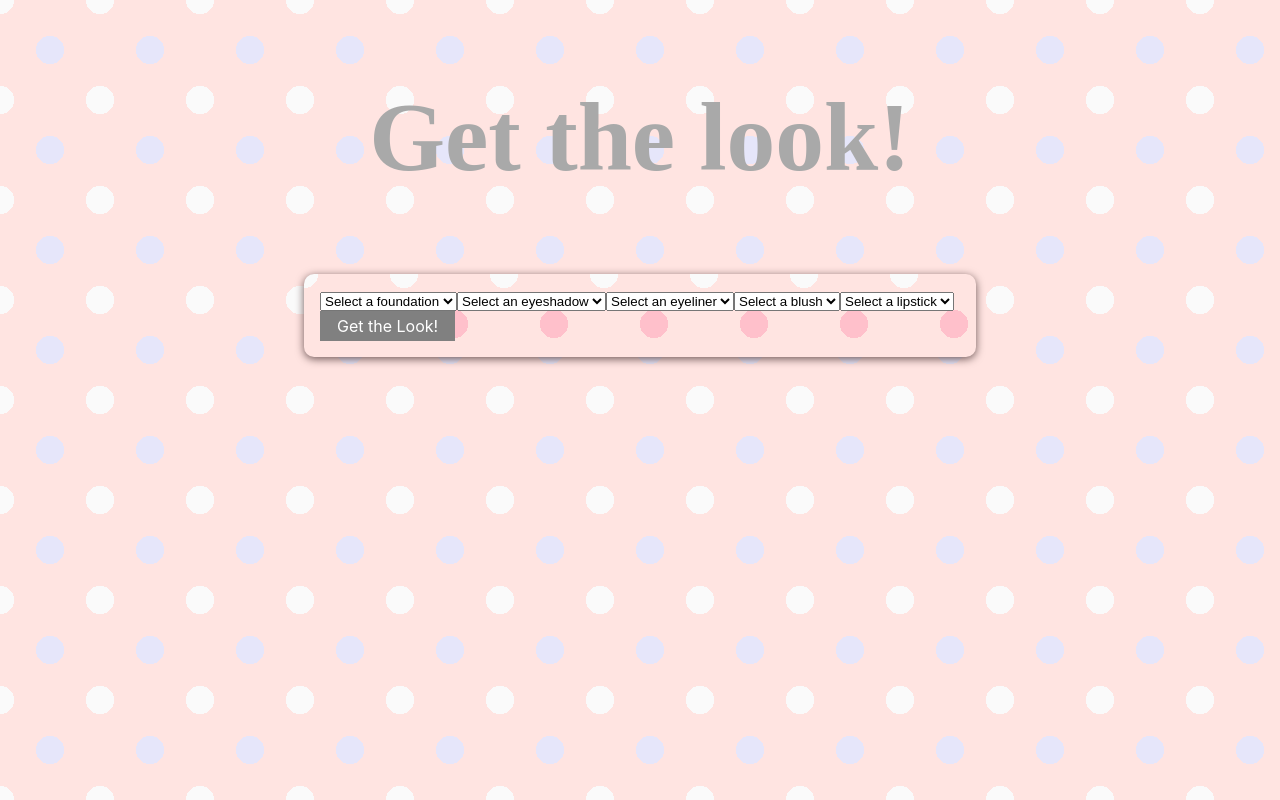
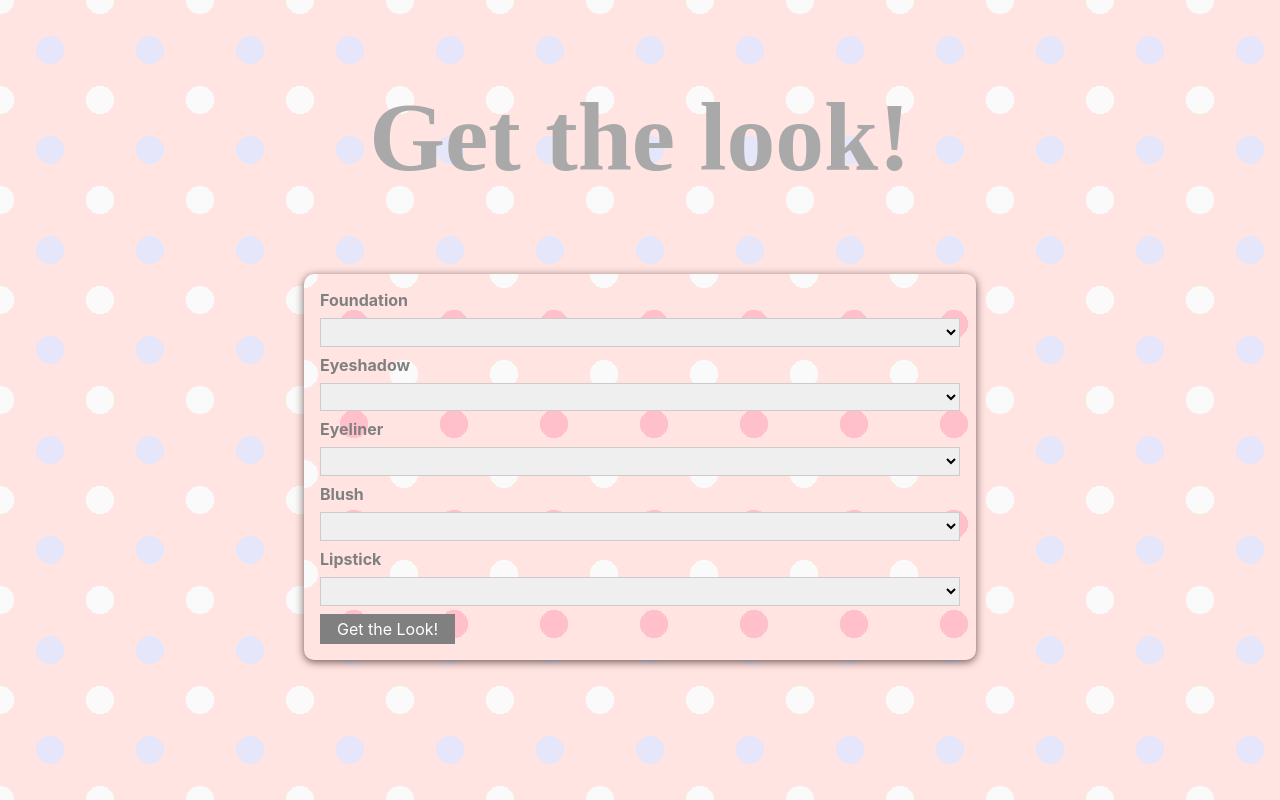
Before and after one commit to Forensicrose/makeup-of-the-day-ui, a React (Create React App) app in the folder client/: page /makeup in a window 1280 px wide. Built offline with nearby package versions, Linux system fonts and the light colour scheme; the HTML template or start-up script is replaced by a standard one.

Commit message:
made some edits to css

```diff
--- a/client/src/components/UI/Button.module.css
+++ b/client/src/components/UI/Button.module.css
@@ -4,15 +4,4 @@
   background: grey;
   color: white;
   padding: 0.25rem 1rem;
-  cursor: pointer;
 }
-
-.button:hover,
-.button:active {
-  background: grey;
-  border-color: grey;
-}
-
-.button:focus {
-  outline: none;
-}
--- a/client/src/components/UI/ErrModal.module.css
+++ b/client/src/components/UI/ErrModal.module.css
@@ -36,10 +36,3 @@
   display: flex;
   justify-content: flex-end;
 }
-
-@media (min-width: 768px) {
-  .modal {
-    left: calc(50% - 20rem);
-    width: 40rem;
-  }
-}
--- a/client/src/pages/Addmakeup.js
+++ b/client/src/pages/Addmakeup.js
@@ -64,6 +64,8 @@ const Addmakeup = (props) => {
       )}
       <Card className={classes.input}>
         <form onSubmit={addMakeupHandler}>
+          <label htmlFor='Foundation'>Foundation</label>
+
           <select
             name='Foundation'
             id='Foundation'
@@ -72,16 +74,14 @@ const Addmakeup = (props) => {
               setEnteredFoundation(event.target.value);
             }}
           >
-            <option value='' disabled>
-              Select a foundation
-            </option>
+            <option value='' disabled></option>
             <option value='Fenty Beauty Soft Matte'>Fenty Beauty</option>
             <option value='Huda Beauty #Faux Filter'>Huda Beauty</option>
             <option value='Flesh Beauty'>Flesh Beauty</option>
             <option value='Too Faced Beauty'>Too Faced Beauty</option>
             <option value='Cover FX Beauty'>Cover FX Beauty</option>
           </select>
-
+          <label htmlFor='Eyeshadow'>Eyeshadow</label>
           <select
             name='Eyeshadow'
             id='Eyeshadow'
@@ -90,16 +90,14 @@ const Addmakeup = (props) => {
               setEnteredEyeshadow(event.target.value);
             }}
           >
-            <option value='' disabled>
-              Select an eyeshadow
-            </option>
+            <option value='' disabled></option>
             <option value='Naked'>Naked</option>
             <option value='Norvina'>Norvina</option>
             <option value='Tarlette'>Tarlette</option>
             <option value='Huda'>Huda</option>
             <option value='Nars'>Nars</option>
           </select>
-
+          <label htmlFor='Eyeliner'>Eyeliner</label>
           <select
             name='Eyeliner'
             id='Eyeliner'
@@ -108,16 +106,14 @@ const Addmakeup = (props) => {
               setEnteredEyeliner(event.target.value);
             }}
           >
-            <option value='' disabled>
-              Select an eyeliner
-            </option>
+            <option value='' disabled></option>
             <option value='Marc Jacobs'>Marc Jacobs</option>
             <option value='NYX'>NYX</option>
             <option value='Maybelline'>Maybelline</option>
             <option value='Stila'>Stila</option>
             <option value='Lancome'>Lancome Drama</option>
           </select>
-
+          <label htmlFor='Blush'>Blush</label>
           <select
             name='Blush'
             id='Blush'
@@ -126,16 +122,14 @@ const Addmakeup = (props) => {
               setEnteredBlush(event.target.value);
             }}
           >
-            <option value='' disabled>
-              Select a blush
-            </option>
+            <option value='' disabled></option>
             <option value='Milani'>Milani</option>
             <option value='Morpe'>Morpe</option>
             <option value='NARS'>NARS</option>
             <option value='Nudestix'>Nudestix</option>
             <option value='Fenty'>Fenty</option>
           </select>
-
+          <label htmlFor='Lipstick'>Lipstick</label>
           <select
             name='Lipstick'
             id='Lipstick'
@@ -144,9 +138,7 @@ const Addmakeup = (props) => {
               setEnteredLipstick(event.target.value);
             }}
           >
-            <option value='' disabled>
-              Select a lipstick
-            </option>
+            <option value='' disabled></option>
             <option value='Dior'>Dior</option>
             <option value='IT'>IT</option>
             <option value='Bobbi Brown'>Bobbi Brown</option>
@@ -160,5 +152,4 @@ const Addmakeup = (props) => {
   );
 };
 
-
 export default Addmakeup;
--- a/client/src/pages/Addmakeup.module.css
+++ b/client/src/pages/Addmakeup.module.css
@@ -12,7 +12,7 @@
   color: grey;
 }
 
-.input input {
+.input select {
   font: inherit;
   font-weight: bold;
   display: block;
@@ -21,8 +21,3 @@
   padding: 0.15rem;
   margin-bottom: 0.5rem;
 }
-
-.input input:focus {
-  outline: none;
-  border-color: #4f005f;
-}
--- a/client/src/pages/MakeupLook.module.css
+++ b/client/src/pages/MakeupLook.module.css
@@ -14,6 +14,7 @@
   margin: 0.5rem 0;
   padding: 0.5rem;
   font-weight: bold;
-  color: hotpink;
+  color: gray;
   font-size: 25px;
+  font-family: cursive;
 }
```
